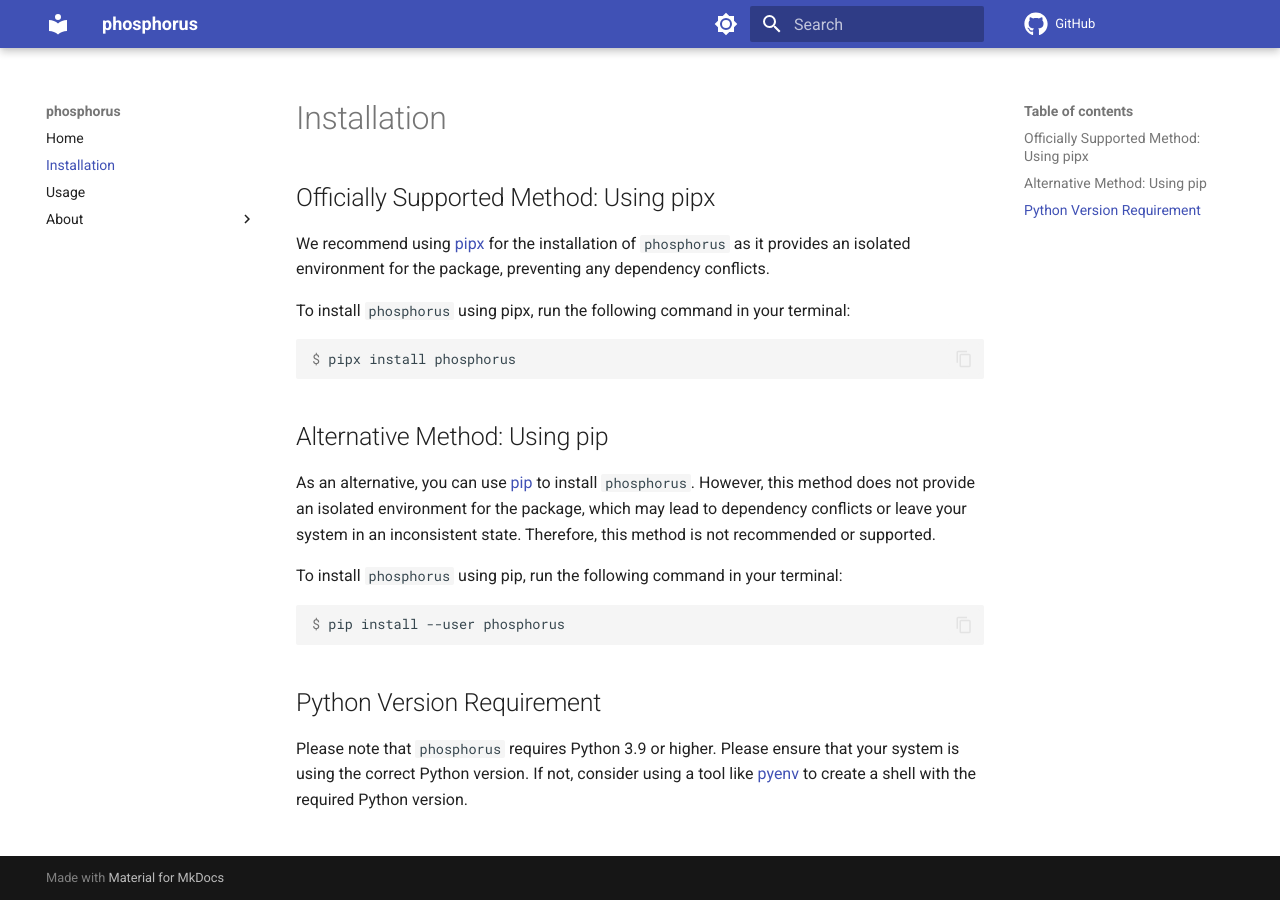
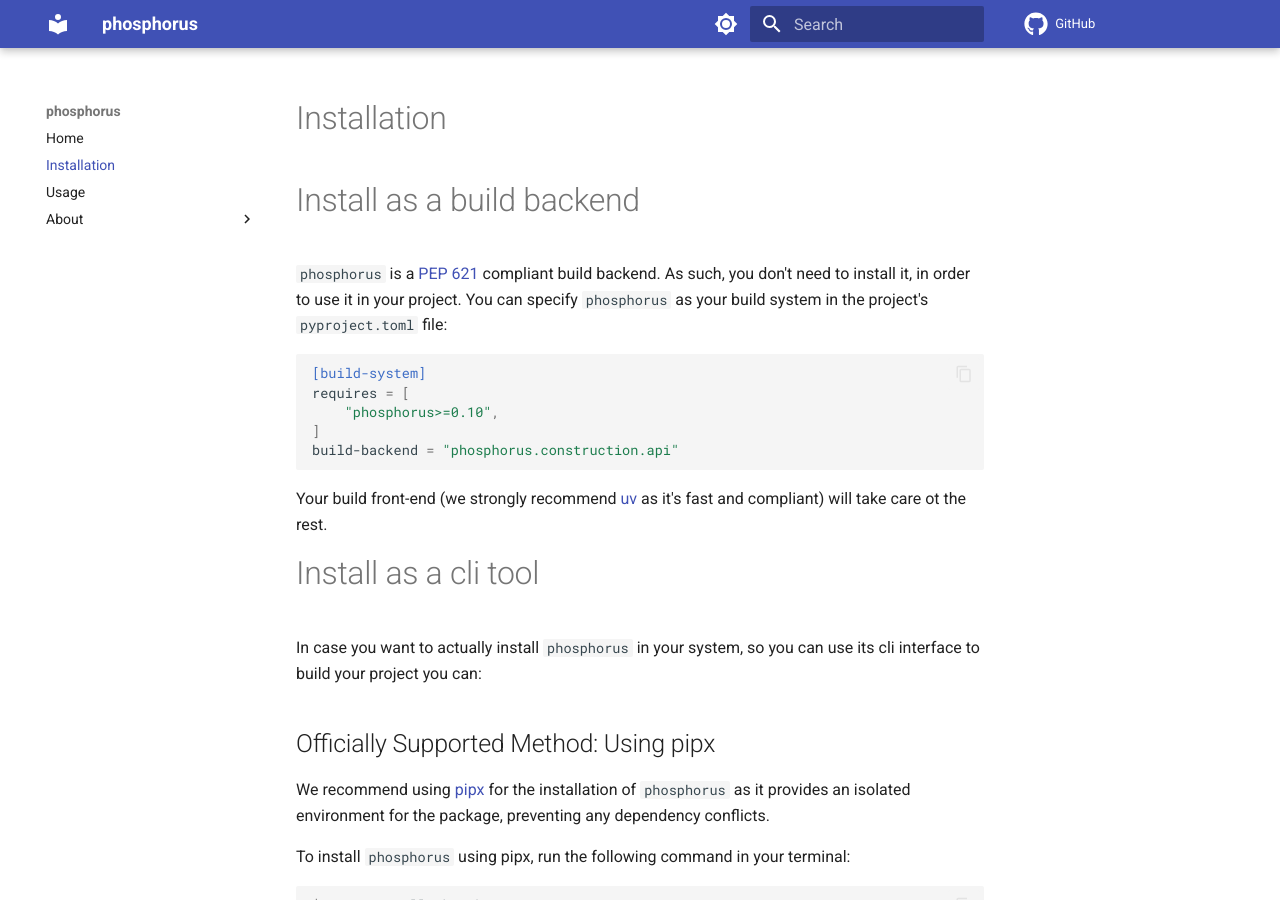
Before and after one commit to spapanik/phosphorus, an MkDocs documentation site: the page built from docs/installation.md, in a window 1280 px wide and 900 px high. Built offline with MkDocs 1.6.1 and Material for MkDocs 9.7.7, drawn with Linux system fonts in a browser that asks for light colours; comment, search, counter and statistics services are not loaded.

Commit message:
📚 Update documentation

````diff
--- a/docs/installation.md
+++ b/docs/installation.md
@@ -1,4 +1,26 @@
 # Installation
+
+# Install as a build backend
+
+`phosphorus` is a [PEP 621] compliant build backend. As such, you don't need to install it,
+in order to use it in your project. You can specify `phosphorus` as your build system
+in the project's `pyproject.toml` file:
+
+```toml
+[build-system]
+requires = [
+    "phosphorus>=0.10",
+]
+build-backend = "phosphorus.construction.api"
+```
+
+Your build front-end (we strongly recommend [uv] as it's fast and compliant) will take care
+ot the rest.
+
+# Install as a cli tool
+
+In case you want to actually install `phosphorus` in your system, so you can use its cli
+interface to build your project you can:
 
 ## Officially Supported Method: Using pipx
 
@@ -30,6 +52,8 @@
 that your system is using the correct Python version. If not,
 consider using a tool like [pyenv] to create a shell with the required Python version.
 
+[uv]: https://github.com/astral-sh/uv
+[PEP 621]: https://peps.python.org/pep-0621/
 [pip]: https://pip.pypa.io/en/stable/
 [pipx]: https://pypa.github.io/pipx/
 [pyenv]: https://github.com/pyenv/pyenv
--- a/pyproject.toml
+++ b/pyproject.toml
@@ -16,7 +16,7 @@
 license = { text = "BSD-3-Clause" }
 
 readme = "docs/README.md"
-description = "A dependency management and packaging tool"
+description = "A [PEP 621] compliant build backend"
 keywords = [
     "build",
     "dependency",
````
Also changed, not shown: docs/README.md (+3 -5 lines), docs/usage.md (+0 -3 lines).
